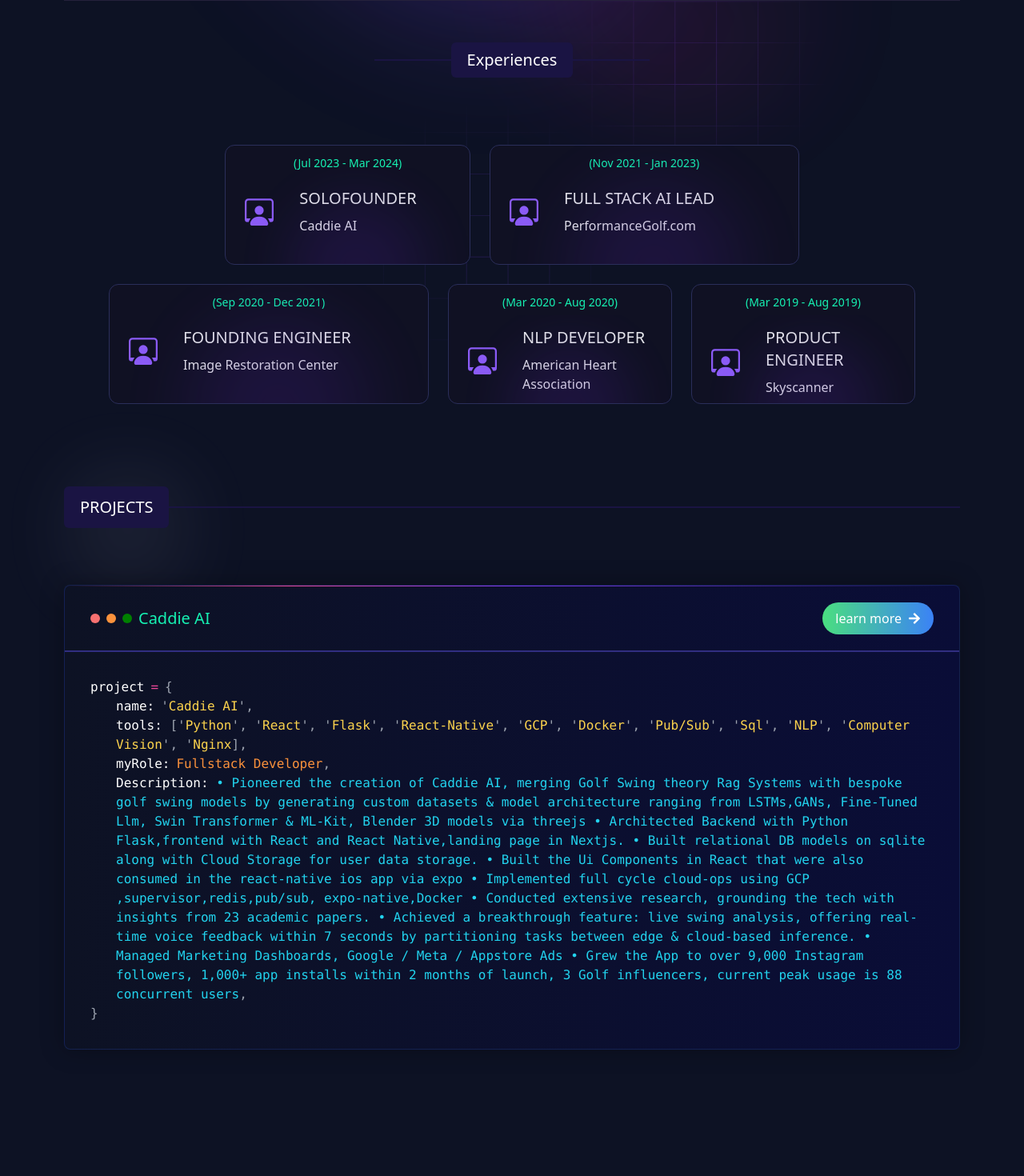
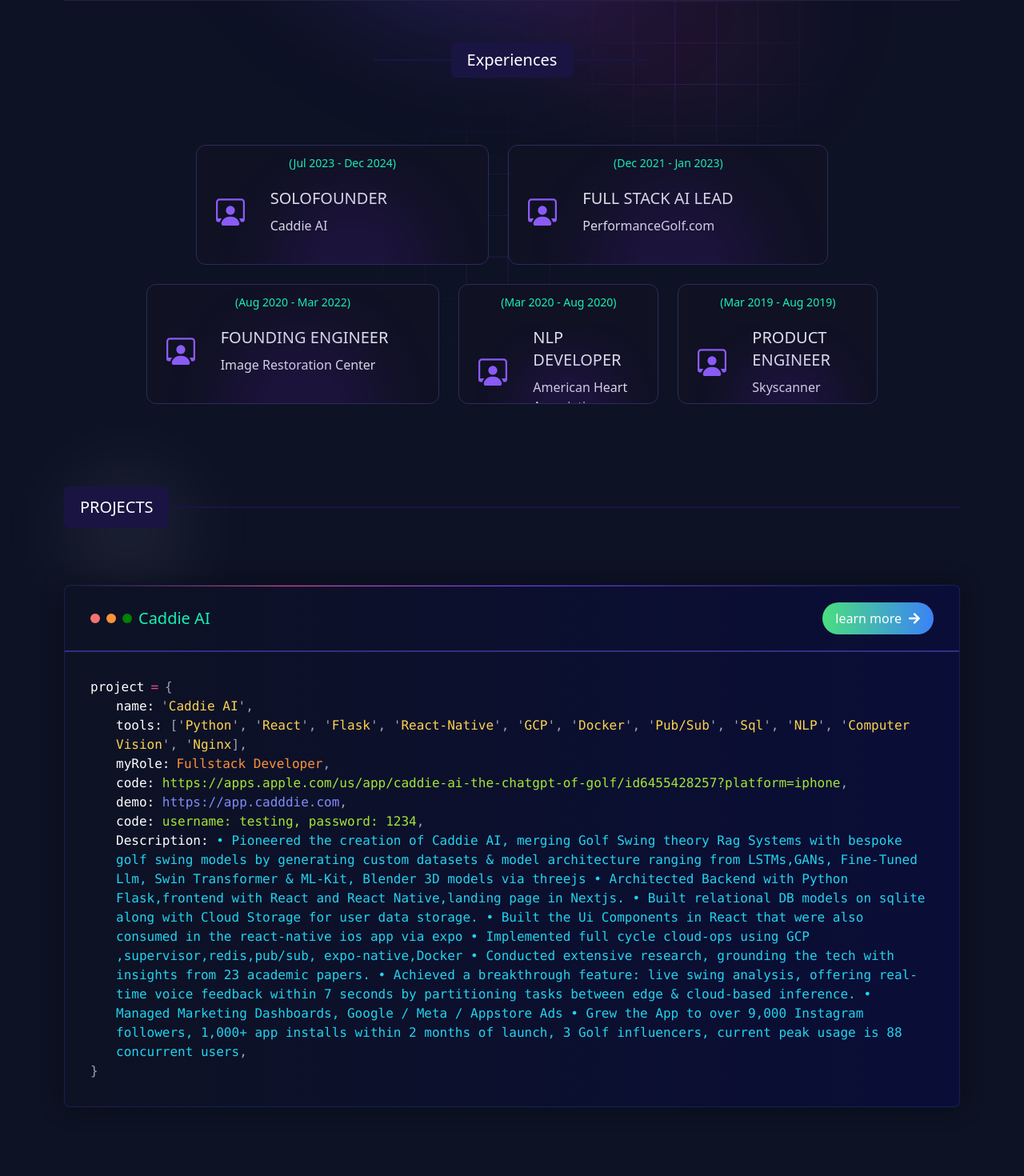
Before and after one commit to yahyaghani/yahya-rag-portfolio, a React (Create React App) app: page / in a window 1280 px wide. Shown: the part 1113-2583 px from the top of the page at 80% size. Built offline with nearby package versions, Linux system fonts and the light colour scheme.

Commit message:
added casebook and code demo credentials in projects-data.js

```diff
--- a/src/components/ProjectCard.jsx
+++ b/src/components/ProjectCard.jsx
@@ -62,11 +62,58 @@
               <span className="text-orange-400">{project.role}</span>
               <span className="text-gray-400">,</span>
             </div>
+
+              {/* New Section for project.code */}
+              <div className="ml-4 lg:ml-8 mr-2">
+                <span className="text-white">code:</span>
+                <a
+                  href={project.code}
+                  target="_blank"
+                  rel="noopener noreferrer"
+                  className="text-lime-400 hover:underline"
+                >
+                  {' ' + project.code}
+                </a>
+                <span className="text-gray-400">,</span>
+              </div>
+
+              {/* New Section for project.demo */}
+              <div className="ml-4 lg:ml-8 mr-2">
+                <span className="text-white">demo:</span>
+                <a
+                  href={project.demo}
+                  target="_blank"
+                  rel="noopener noreferrer"
+                  className="text-indigo-400 hover:underline"
+                >
+                  {' ' + project.demo}
+                </a>
+                <span className="text-gray-400">,</span>
+              </div>
+
+          {/* New Section for project.testing creds */}
+                  <div className="ml-4 lg:ml-8 mr-2">
+                    <span className="text-white">code:</span>
+                    <span className="text-lime-400">{' ' + project.credentials}</span>
+                    <span className="text-gray-400">,</span>
+                  </div>
+
             <div className="ml-4 lg:ml-8 mr-2">
               <span className="text-white">Description:</span>
               <span className="text-cyan-400">{' ' + project.description}</span>
               <span className="text-gray-400">,</span>
             </div>
+
+
+
+            {/* New Section for project.demo */}
+            {/* <div className="ml-4 lg:ml-8 mr-2"> */}
+              {/* <span className="text-white">demo:</span> */}
+              {/* <span className="text-indigo-400">{' ' + project.demo}</span> */}
+              {/* <span className="text-gray-400">,</span> */}
+            {/* </div> */}
+
+
             <div><span className="text-gray-400">{`}`}</span></div>
           </code>
         )}
--- a/src/utils/data/experience.js
+++ b/src/utils/data/experience.js
@@ -11,25 +11,25 @@
     id: 2,
     title: 'SoloFounder ',
     company: "Caddie AI",
-    duration: "(Jul 2023 - Mar 2024)",
+    duration: "(Jul 2023 - Dec 2024)",
     query:"What was Yahya's Experience @ Caddie AI",
-    months: 8
+    months: 20
   },
   {
     id: 3,
     title: "Full Stack Ai Lead",
     company: "PerformanceGolf.com",
-    duration: "(Nov 2021 - Jan 2023)",
+    duration: "(Dec 2021 - Jan 2023)",
     query:"What was Yahya's Experience @ PerformanceGolf.com",
-    months: 14
+    months: 24
   },
   {
     id: 4,
     title: "Founding Engineer",
     company: "Image Restoration Center",
-    duration: "(Sep 2020 - Dec 2021)",
+    duration: "(Aug 2020 - Mar 2022)",
     query:"What was Yahya's Experience @ Image Restoration Center",
-    months: 15
+    months: 20
   },
   {
     id: 5,
--- a/src/utils/data/personal-data.js
+++ b/src/utils/data/personal-data.js
@@ -2,12 +2,12 @@
     name: "Yahya Ghani",
     profile: '/profile.jpeg',
     designation: "Full Stack Ai Engineer",
-    description: "I am Yahya,  I have 4 years of experience in early-stage tech and the solofounder of Caddie Ai, an AI-driven App I developed from scratch. My Career in early stage building has taught me invaluable lessons in managing technical debt and enhancing product functionality. My expertise extend to creating efficient data pipelines, debugging stateful user interfaces for web and native applications and architecting the early stage scaffolding for Early stage Applications. I eagerly anticipate discussing our shared visions to explore how we can create a dent in this universe.",
+    description: "I am Yahya,  I have 6+ years of experience in early-stage tech and the solofounder of Caddie Ai, an AI-driven App I developed from scratch. My Career in early stage building has taught me invaluable lessons in managing technical debt and enhancing product functionality. My expertise extend to creating efficient data pipelines, debugging stateful user interfaces for web and native applications and architecting the early stage scaffolding for Early stage Applications. I eagerly anticipate discussing our shared visions to explore how we can create a dent in this universe.",
     email: 'cv@yahyaghani.com',
     phone: '+447447159033',
     address: 'Rainham, Essex, Greater London',
     github: 'https://github.com/yahyaghani',
     linkedIn: 'https://www.linkedin.com/in/yahyaghani/',
     leetcode: "https://leetcode.com/",
-    resume: "https://drive.google.com/file/d/1jNAkTrn-7wN1FX6qlzxyDS3WGtGBzE2h/view?usp=sharing"
+    resume: "https://drive.google.com/file/d/1Wwru2-WOVQ3hyvm-gpGuxcZ-sQeK00E0/view?usp=sharing"
   }
--- a/src/utils/data/projects-data.js
+++ b/src/utils/data/projects-data.js
@@ -5,23 +5,25 @@
         description: "• Pioneered the creation of Caddie AI, merging Golf Swing theory Rag Systems with bespoke golf swing models by generating custom datasets & model architecture ranging from LSTMs,GANs, Fine-Tuned Llm, Swin Transformer & ML-Kit, Blender 3D models via threejs \n • Architected Backend with Python Flask,frontend with React and React Native,landing page in Nextjs.\n • Built relational DB models on sqlite along with Cloud Storage for user data storage.\n • Built the Ui Components in React that were also consumed in the react-native ios app via expo\n • Implemented full cycle cloud-ops using GCP ,supervisor,redis,pub/sub, expo-native,Docker\n • Conducted extensive research, grounding the tech with insights from 23 academic papers.\n • Achieved a breakthrough feature: live swing analysis, offering real-time voice feedback within 7 seconds by partitioning tasks between edge & cloud-based inference.\n • Managed Marketing Dashboards, Google / Meta / Appstore Ads\n • Grew the App to over 9,000 Instagram followers, 1,000+ app installs within 2 months of launch, 3 Golf influencers, current peak usage is 88 concurrent users",
         tools: ['Python', 'React', 'Flask', 'React-Native', 'GCP', 'Docker', 'Pub/Sub', 'Sql', 'NLP', 'Computer Vision', 'Nginx'],
         role: 'Fullstack Developer',
-        code: '',
-        demo: '',
+        code: 'https://apps.apple.com/us/app/caddie-ai-the-chatgpt-of-golf/id6455428257?platform=iphone',
+        demo: 'https://app.cadddie.com',
+        credentials: 'username: testing, password: 1234',
         image1: '/images/image1.jpg',
         image2: '/images/image2.jpg',
         video: 'https://demo.arcade.software/XcLvNNwJUCYG28rGoqRK?embed&show_copy_link=true',
-    }
-    // {
-    //     id: 2,
-    //     name: 'Casebook AI',
-    //     description: 'I have designed and developed a full-stack web app for 2Expedition, a travel agency in Armenia. I created the UI using NextJS, Typescript, MUI, TailwindCSS, Google Maps, Sun-Editor, and React Slick. The app supports multiple languages and currencies. I developed the API using NestJS, Typescript, MySQL, TypeORM, AWS, and Nodemailer. I deployed the front-end app to AWS Amplify and the back-end app to AWS EC2.',
-    //     tools: ['NextJS', 'Tailwind CSS', "Google Maps", "NestJS", "TypeScript", "MySQL", "AWS S3", "Sun-Editor", "Gmail Passkey"],
-    //     role: 'Full Stack Developer',
-    //     code: '',
-    //     demo: '',
-    //     image1: '/images/image1.jpg',
-    //     image2: '/images/image2.jpg',
-    //     video: 'https://demo.arcade.software/another-arcade-url?embed&show_copy_link=true',
-    // },
-    // Add more projects as needed
+    },
+    {
+        id: 2,
+        name: 'Casebook AI',
+        description: 'I have designed and developed a full-stack web app that leverages LLMs to provide in-depth legal analysis,contract + appeal document creation. I created the UI using React, Typescript, MUI, TailwindCSS, Quill-Editor, and a number of PDF libraries to create interactive highlights.The Backend is in Python flask, leveraging chromadb and openai amongst many other packages.',
+        tools: ['React', 'Python', "TypeScript", "Embeddings", "LLMs", "Quill-JS", "Threejs","graph algorithms"],
+        role: 'Full Stack Developer',
+        code: 'https://github.com/yahyaghani/casebook_ai_frontend',
+        demo: 'https://app.casebk.com',
+        credentials: 'username: testing, password: 1234',
+
+        image1: '/images/image1.jpg',
+        image2: '/images/image2.jpg',
+        video: 'https://demo.arcade.software/another-arcade-url?embed&show_copy_link=true',
+    },
 ];
```
